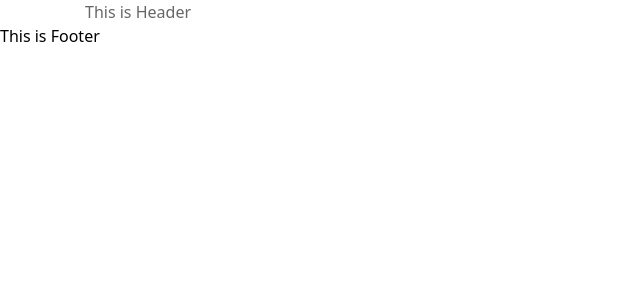
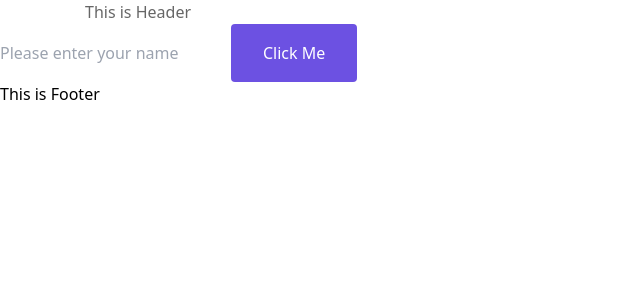
Before and after one commit to Landy510/Booking-website, a React (Vite) app: page /#/ in a window 1280 px wide. Both pictures are taken after a click on the button "Navigate To Index Page". Shown: the top 300 px of the page, without its empty margins (0-640 px from the left). Built offline with nearby package versions, Linux system fonts and the light colour scheme.

Commit message:
style: add SCSS settings 1. add - reset css 2. add - scss variables and helpers

```diff
--- a/src/assets/styles/all.scss
+++ b/src/assets/styles/all.scss
@@ -1,2 +1,11 @@
+// variables
+@import './variables/variables';
+
+// utils
+@import './utils/helper';
+
+// components
+@import './components/input';
+
 // vendors
 @import './vendors/tailwindCSS';
--- /dev/null
+++ b/src/assets/styles/base/_base.scss
@@ -0,0 +1,10 @@
+body {
+  min-height: 100vh;
+  line-height: 1.5;
+}
+
+img {
+  max-width: 100%;
+  height: auto;
+  object-fit: cover;
+}
--- /dev/null
+++ b/src/assets/styles/base/_reset.scss
@@ -0,0 +1,43 @@
+html, body, div, span, applet, object, iframe,
+h1, h2, h3, h4, h5, h6, p, blockquote, pre,
+a, abbr, acronym, address, big, cite, code,
+del, dfn, em, img, ins, kbd, q, s, samp,
+small, strike, strong, sub, sup, tt, var,
+b, u, i, center,
+dl, dt, dd, ol, ul, li,
+fieldset, form, label, legend,
+table, caption, tbody, tfoot, thead, tr, th, td,
+article, aside, canvas, details, embed,
+figure, figcaption, footer, header, hgroup,
+menu, nav, output, ruby, section, summary,
+time, mark, audio, video {
+	margin: 0;
+	padding: 0;
+	border: 0;
+	font-size: 100%;
+	font: inherit;
+	vertical-align: baseline;
+}
+/* HTML5 display-role reset for older browsers */
+article, aside, details, figcaption, figure,
+footer, header, hgroup, menu, nav, section {
+	display: block;
+}
+body {
+	line-height: 1;
+}
+ol, ul {
+	list-style: none;
+}
+blockquote, q {
+	quotes: none;
+}
+blockquote:before, blockquote:after,
+q:before, q:after {
+	content: '';
+	content: none;
+}
+table {
+	border-collapse: collapse;
+	border-spacing: 0;
+}
--- /dev/null
+++ b/src/assets/styles/components/_input.scss
@@ -0,0 +1,7 @@
+input {
+  @apply bg-white rounded-[0.25rem];
+}
+
+input::placeholder {
+  @apply text-grey;
+}
--- /dev/null
+++ b/src/assets/styles/utils/_helper.scss
@@ -0,0 +1,18 @@
+@each $name, $color,  $bg-color in $btn-setting-list {
+  .btn-#{$name} {
+    padding: 17px 32px;
+    border-radius: 0.25rem;
+    color: $color;
+    background-color: $bg-color;
+  }
+}
+
+@each $name, $color, $bg-color, $border-color in $btn-outline-setting-list {
+  .btn-outline-#{$name} {
+    padding: 17px 32px;
+    border-radius: 0.25rem;
+    color: $color;
+    background-color: $bg-color;
+    border: 1px solid $border-color;
+  }
+}
--- /dev/null
+++ b/src/assets/styles/variables/_variables.scss
@@ -0,0 +1,21 @@
+$white: rgba(255, 255, 255, 1);
+$black: rgba(0, 0, 0, 1);
+$grey: rgba(0, 0, 0, 0.6);
+$purple: rgba(108, 81, 226, 1);
+
+$theme-colors: (
+  white: $white,
+  black: $black,
+  grey: $grey,
+  purple: $purple,
+);
+
+// .btn-${color}
+$btn-setting-list:
+  "black" $white $black, // $name: $color, $background-color
+  "purple" $white $purple;
+
+//.btn-outline-${color}
+$btn-outline-setting-list:
+  "black" $white $black $white, // $name: $color, $background-color, $border-color
+  "purple" $white $white $purple;
--- a/src/layout/Layout.tsx
+++ b/src/layout/Layout.tsx
@@ -10,6 +10,8 @@ function Layout() {
     <>
       <Header />
       <main>
+        <input type="text" placeholder="Please enter your name" />
+        <button type="button" className="btn-purple">Click Me</button>
         <Outlet />
       </main>
       <Footer />
```
Also changed, not shown: 1 other file (tests, documents, lock files or other folders).
